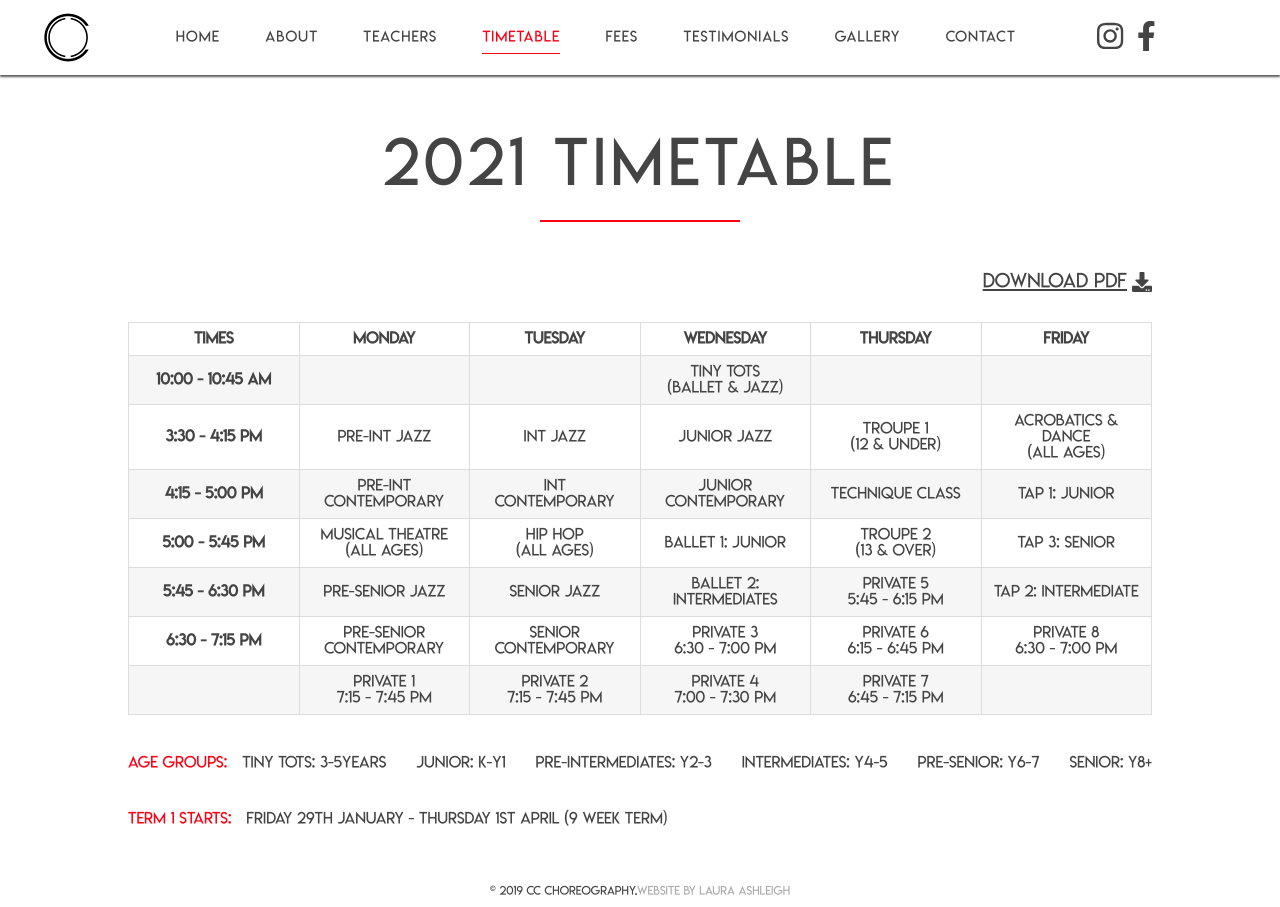
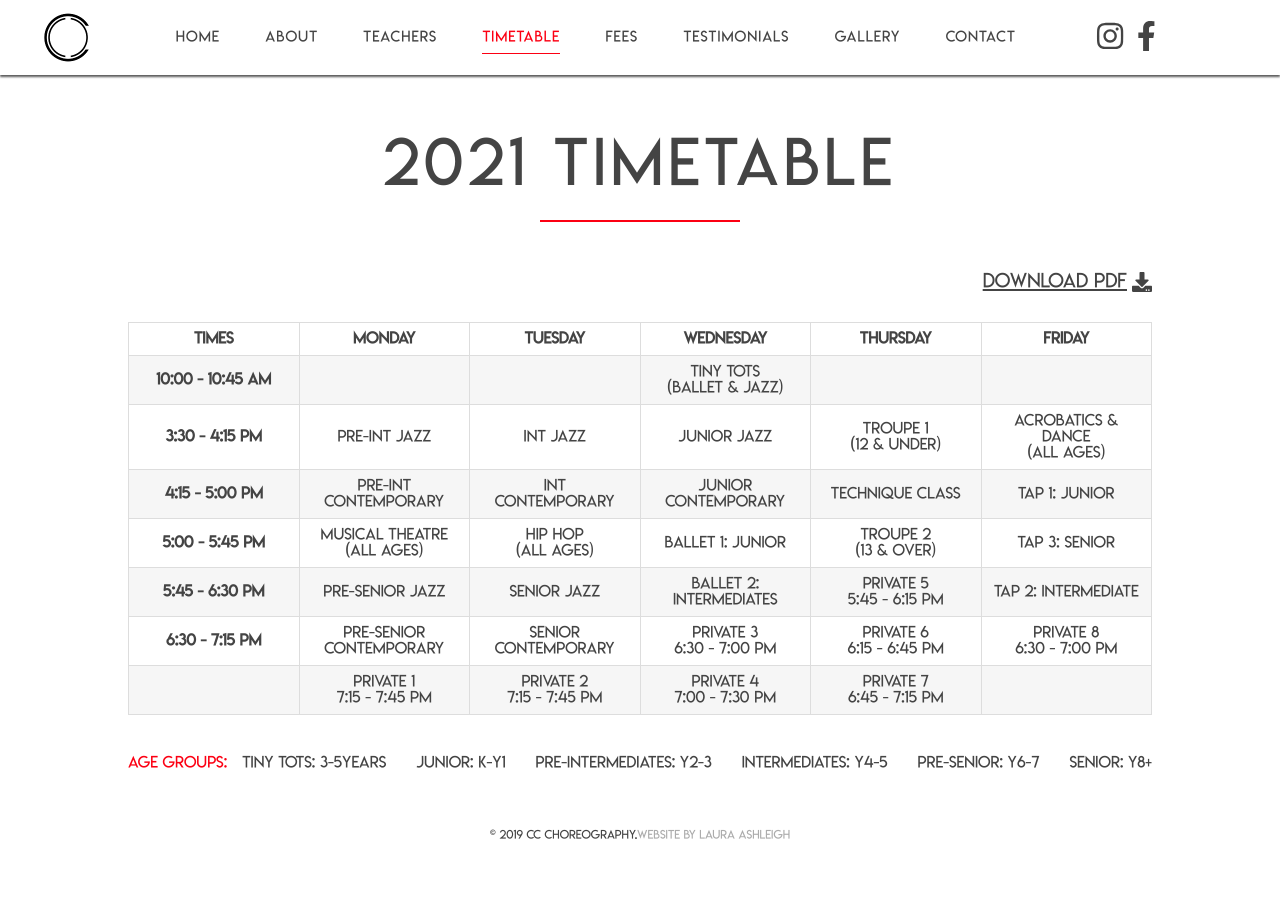
Before and after one commit to LauraAshleigh/CCChoreography, a React (Create React App) app: page /timetable in a window 1280 px wide. After the commit the page ends 851 px from the top, so only its background shows below. Built offline with nearby package versions, Linux system fonts and the light colour scheme; a small style sheet from the web is missing.

Commit message:
Update timetable and info pack

```diff
--- a/src/Components/TimetablePage/TimetablePage.js
+++ b/src/Components/TimetablePage/TimetablePage.js
@@ -50,12 +50,12 @@ const timetablePage = () => {
         </div>
       </div>
 
-      <div className='sub-timetable-info-wrapper'>
+      {/* <div className='sub-timetable-info-wrapper'>
         <div className='red-text'>Term 1 Starts:</div>
         <div className='sub-timetable-info'>
           Friday 29th January - Thursday 1st April (9 week term)
         </div>
-      </div>
+      </div> */}
     </PageWrapper>
   )
 }
```
Also changed, not shown: 1 other file (tests, documents, lock files or other folders).
